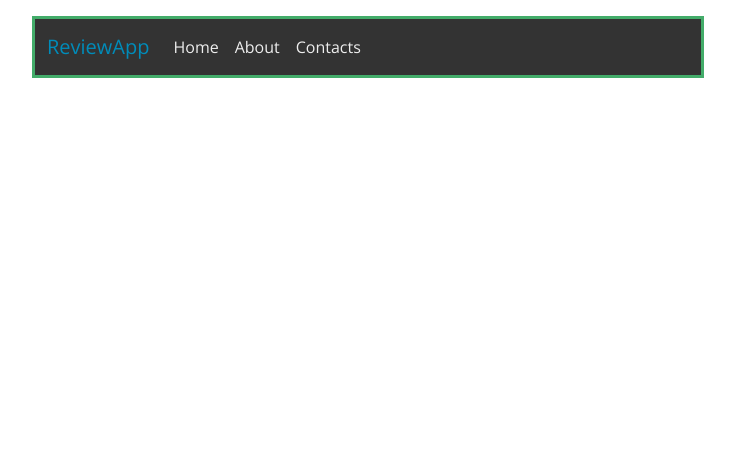
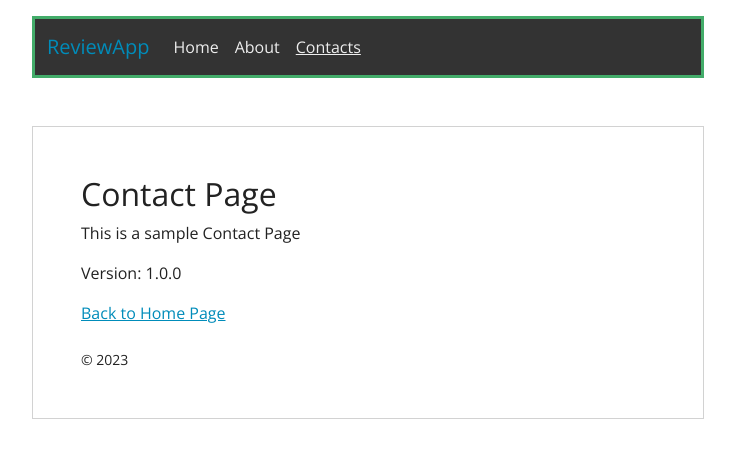
Before and after one commit to CollinsKippy/review-app-rt, a React (Create React App) app: page /contact in a window 1280 px wide. Shown: the top 458 px of the page, without its empty margins (48-783 px from the left). Built offline with nearby package versions, Linux system fonts and the light colour scheme.

Commit message:
contact page

```diff
--- a/src/App.js
+++ b/src/App.js
@@ -9,6 +9,7 @@ import { v4 as uuidv4 } from 'uuid';
 import AboutPage from './pages/AboutPage';
 import AboutIconLink from './components/AboutIconLink';
 import Navbar from './components/Navbar';
+import ContactPage from './pages/ContactPage';
 
 function App() {
   const [reviews, setReviews] = useState(ReviewData);
@@ -65,6 +66,7 @@ function App() {
           ></Route>
 
           <Route path='/about' element={<AboutPage />} />
+          <Route path='/contact' element={<ContactPage />} />
         </Routes>
       </div>
     </Router>
--- a/src/components/Navbar.jsx
+++ b/src/components/Navbar.jsx
@@ -1,12 +1,13 @@
-import { Link } from 'react-router-dom';
+import { NavLink } from 'react-router-dom';
 
 function Navbar() {
+
   return (
     <nav className='navbar navbar-expand-lg bg-dark mb-5 border border-success border-3'>
       <div className='container-fluid'>
-        <Link className='navbar-brand text-primary' to={{ pathName: '/' }}>
+        <span className='navbar-brand text-primary'>
           ReviewApp
-        </Link>
+        </span>
         <button
           className='navbar-toggler bg-light border border-tertiary'
           type='button'
@@ -21,34 +22,34 @@ function Navbar() {
         <div className='collapse navbar-collapse' id='navbarNav'>
           <ul className='navbar-nav'>
             <li className='nav-item'>
-              <Link
+              <NavLink
                 className='nav-link text-light'
                 to={{
                   pathname: '/',
                 }}
               >
                 Home
-              </Link>
+              </NavLink>
             </li>
             <li className='nav-item'>
-              <Link
+              <NavLink
                 className='nav-link text-light'
                 to={{
                   pathname: '/about',
                 }}
               >
                 About
-              </Link>
+              </NavLink>
             </li>
             <li className='nav-item'>
-              <Link
+              <NavLink
                 className='nav-link text-light'
                 to={{
-                  pathname: '/',
+                  pathname: '/contact',
                 }}
               >
                 Contacts
-              </Link>
+              </NavLink>
             </li>
           </ul>
         </div>
--- a/src/index.css
+++ b/src/index.css
@@ -70,3 +70,7 @@ h1.app-title {
 form {
   gap: 1rem;
 }
+
+.active {
+  text-decoration: underline !important;
+}
--- a/src/pages/AboutPage.jsx
+++ b/src/pages/AboutPage.jsx
@@ -4,7 +4,7 @@ import './AboutPage.css';
 
 export default function AboutPage() {
   return (
-    <div className='About my-5 p-5'>
+    <div className='About mb-5 p-5'>
       <h2>About Page</h2>
       <p>This is a sample About Page</p>
       <p>Version: 1.0.0</p>
--- /dev/null
+++ b/src/pages/ContactPage.jsx
@@ -0,0 +1,18 @@
+import React from 'react';
+import { Link } from 'react-router-dom';
+
+function ContactPage() {
+  return (
+    <div className='card mb-5 p-5'>
+      <h2>Contact Page</h2>
+      <p>This is a sample Contact Page</p>
+      <p>Version: 1.0.0</p>
+      <Link className='d-block mb-4' to='/'>
+        Back to Home Page
+      </Link>
+      <small>&copy; 2023</small>
+    </div>
+  );
+}
+
+export default ContactPage;
```
